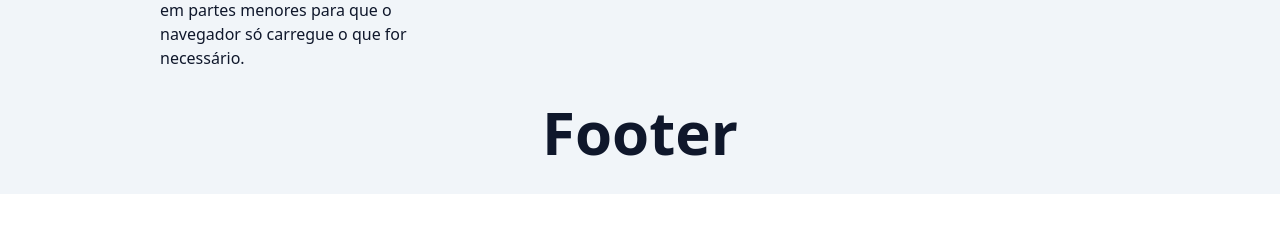
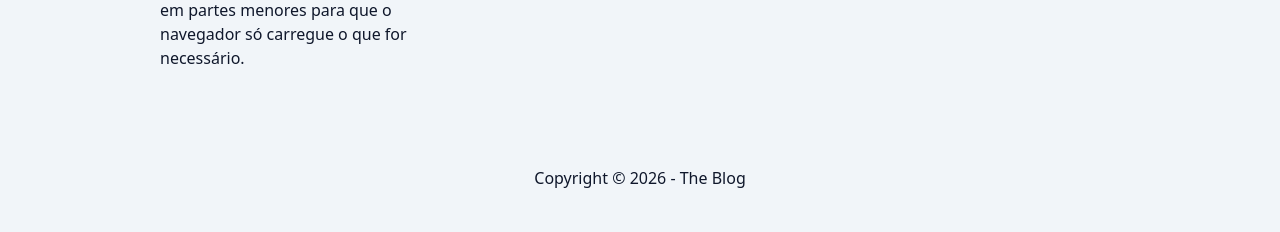
Before and after one commit to williamandradesantana/react-next-nest-luiz-otavio-miranda, a Next.js app in the folder blog/: page / in a window 1280 px wide. Shown: the part 1908-2140 px from the top of the page. Before the commit the page ends 2102 px from the top, so only its background shows below. Built offline with nearby package versions, Linux system fonts and the light colour scheme.

Commit message:
Separando o componente Footer (rodapé)

```diff
--- a/blog/src/app/layout.tsx
+++ b/blog/src/app/layout.tsx
@@ -2,6 +2,7 @@ import type { Metadata } from "next";
 import "./globals.css";
 import { Container } from "@/components/Container";
 import { Header } from "@/components/Header";
+import { Footer } from "@/components/Footer";
 
 export const metadata: Metadata = {
   title: {
@@ -24,9 +25,7 @@ export default function RootLayout({ children }: Readonly<RootLayoutProps>) {
 
           {children}
 
-          <footer>
-            <p className="text-6xl font-bold text-center py-8">Footer</p>
-          </footer>
+          <Footer />
         </Container>
       </body>
     </html>
--- /dev/null
+++ b/blog/src/components/Footer/index.tsx
@@ -0,0 +1,12 @@
+import Link from "next/link";
+
+export function Footer() {
+  return (
+    <footer className="pb-16 text-center">
+      <p className="py-8">
+        Copyright &copy; {new Date().getFullYear()} -
+        <Link href={"/"}> The Blog</Link>
+      </p>
+    </footer>
+  );
+}
--- a/blog/src/components/Header/index.tsx
+++ b/blog/src/components/Header/index.tsx
@@ -9,10 +9,10 @@ export function Header() {
           "text-4xl/normal font-extrabold py-8",
           "sm:text-5xl/normal sm:py-10",
           "md:text-6xl/normal md:py-11",
-          "lg:text-7xl/normal lg:py-12"
+          "lg:text-7xl/normal lg:py-12",
         )}
       >
-        <Link href="#">The Blog</Link>
+        <Link href="/">The Blog</Link>
       </h1>
     </header>
   );
--- a/blog/src/components/PostsList/index.tsx
+++ b/blog/src/components/PostsList/index.tsx
@@ -7,7 +7,7 @@ export async function PostsList() {
   const posts: PostModel[] = await findAllPublicPosts();
 
   return (
-    <div className="grid grid-cols-1 gap-8 sm:grid-cols-2 lg:grid-cols-3">
+    <div className="grid grid-cols-1 mb-16 gap-8 sm:grid-cols-2 lg:grid-cols-3">
       {posts.slice(1).map((post) => {
         const postLink = `/post/${post.slug}`;
 
```
